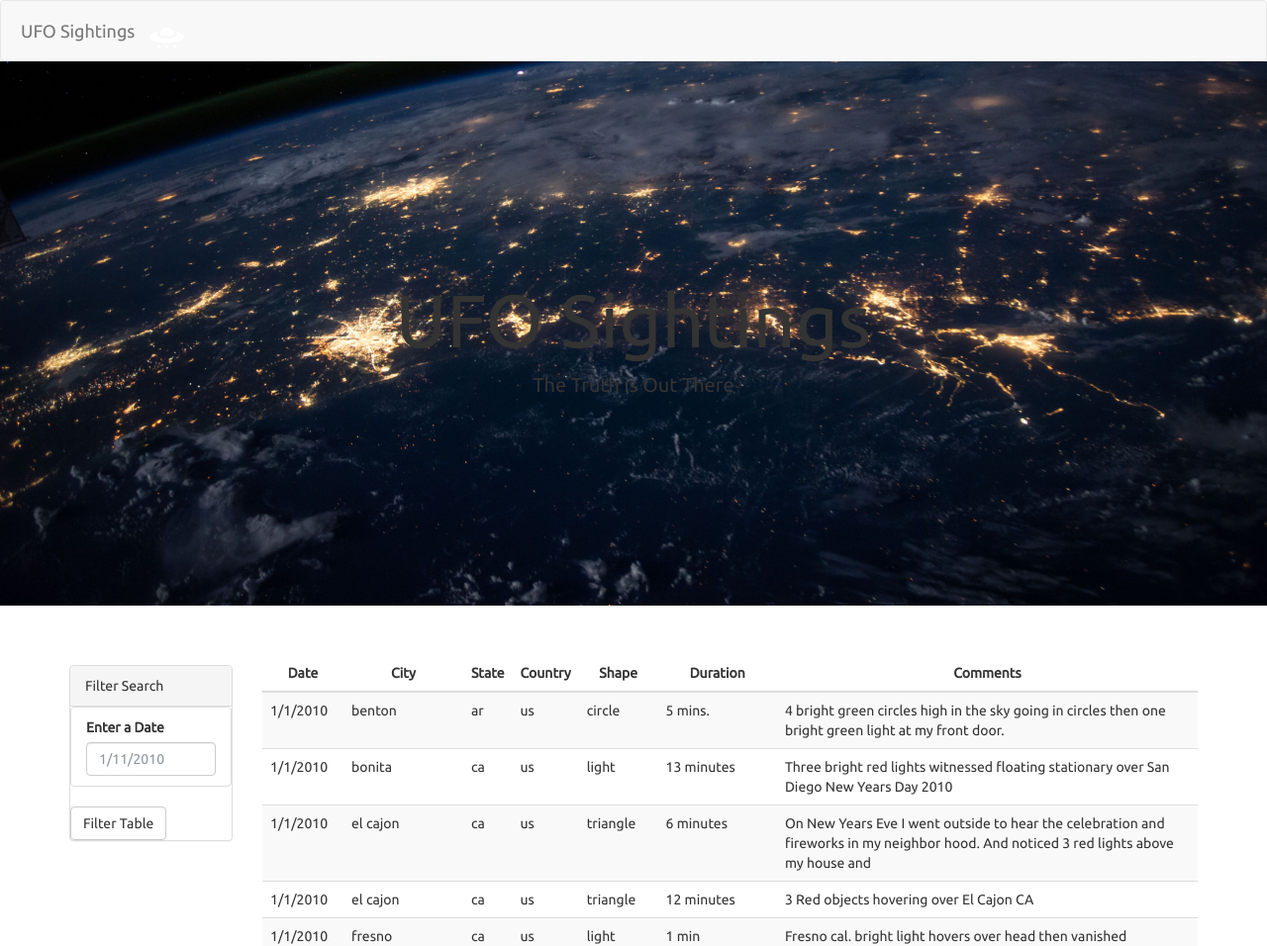
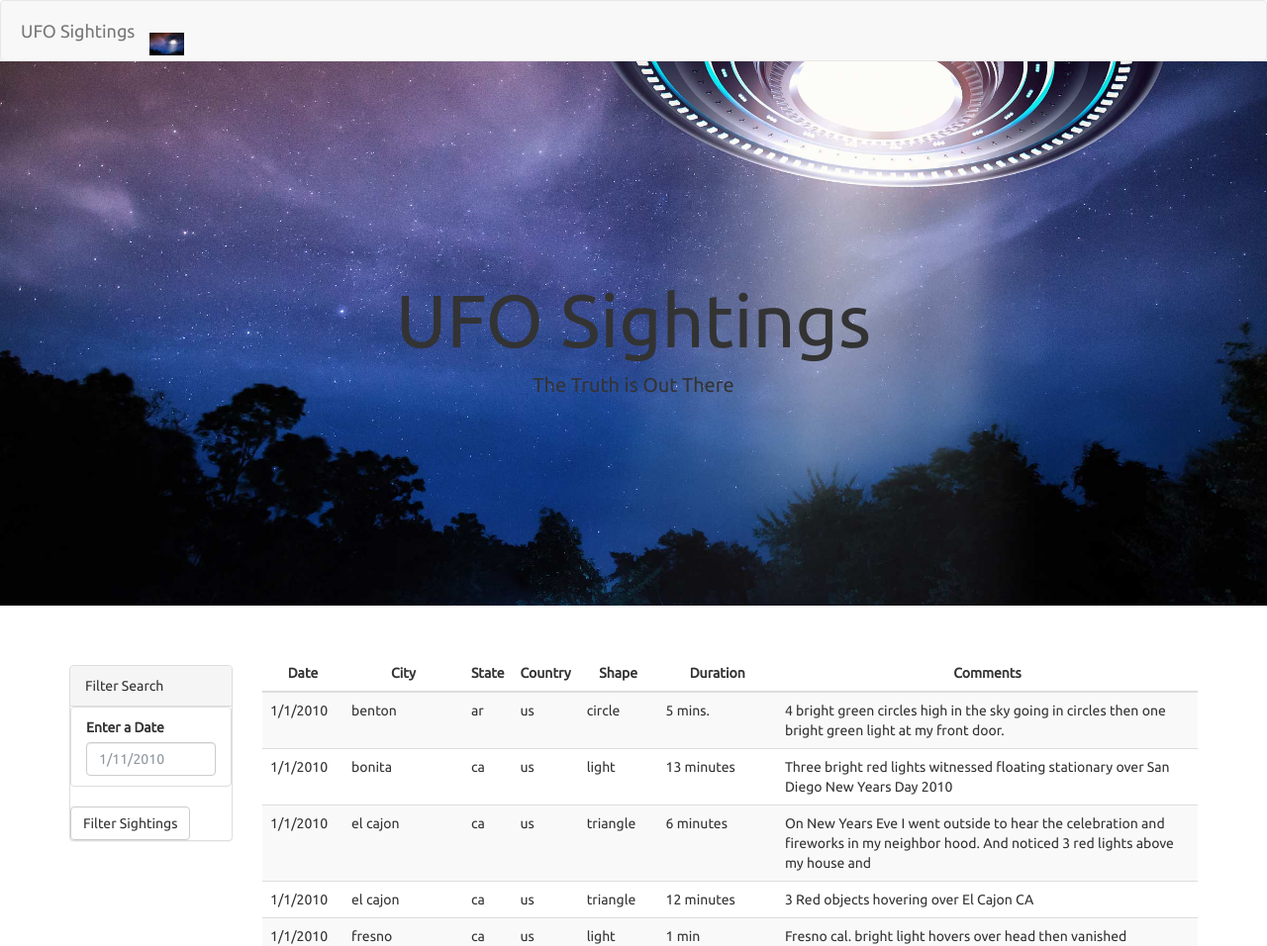
Before and after one commit to nsheikh23/javascript-challenge, a plain HTML site: page UFO-level-1/index.html in a window 1280 px wide. Shown: the top 956 px of the page at 99% size. Drawn offline with nearby package versions, Linux system fonts and the light colour scheme.

Commit message:
Changed background picture

```diff
--- a/UFO-level-1/index.html
+++ b/UFO-level-1/index.html
@@ -16,7 +16,7 @@
       <div class="container-fluid">
         <div class="navbar-header">
           <a class="navbar-brand" href="index.html">UFO Sightings
-            <img class="nav-ufo" src="static/images/ufo.svg">
+            <img class="nav-ufo" src="static/images/ufo.jpg">
           </a>
         </div>
       </div>
--- a/UFO-level-1/static/css/style.css
+++ b/UFO-level-1/static/css/style.css
@@ -98,7 +98,7 @@ select {
   padding: 20px;
   margin: 0;
   background: black;
-  background-image: url("../images/nasa.jpg");
+  background-image: url("../images/ufo.jpg");
   background-attachment: fixed;
   background-position: bottom center;
   background-size: cover;
--- a/UFO-level-1/static/js/app.js
+++ b/UFO-level-1/static/js/app.js
@@ -24,6 +24,7 @@ tableData.forEach((sighting) => {
 
 // Select the button
 var button = d3.select('button');
+button.text('Filter Sightings')
 // console.log(button);
 
 // Select the form
```
Also changed, not shown: UFO-level-2/index.html (+1 -1 lines), UFO-level-1/static/images/ufo.jpg (added), UFO-level-2/static/images/ufo.jpg (added).
